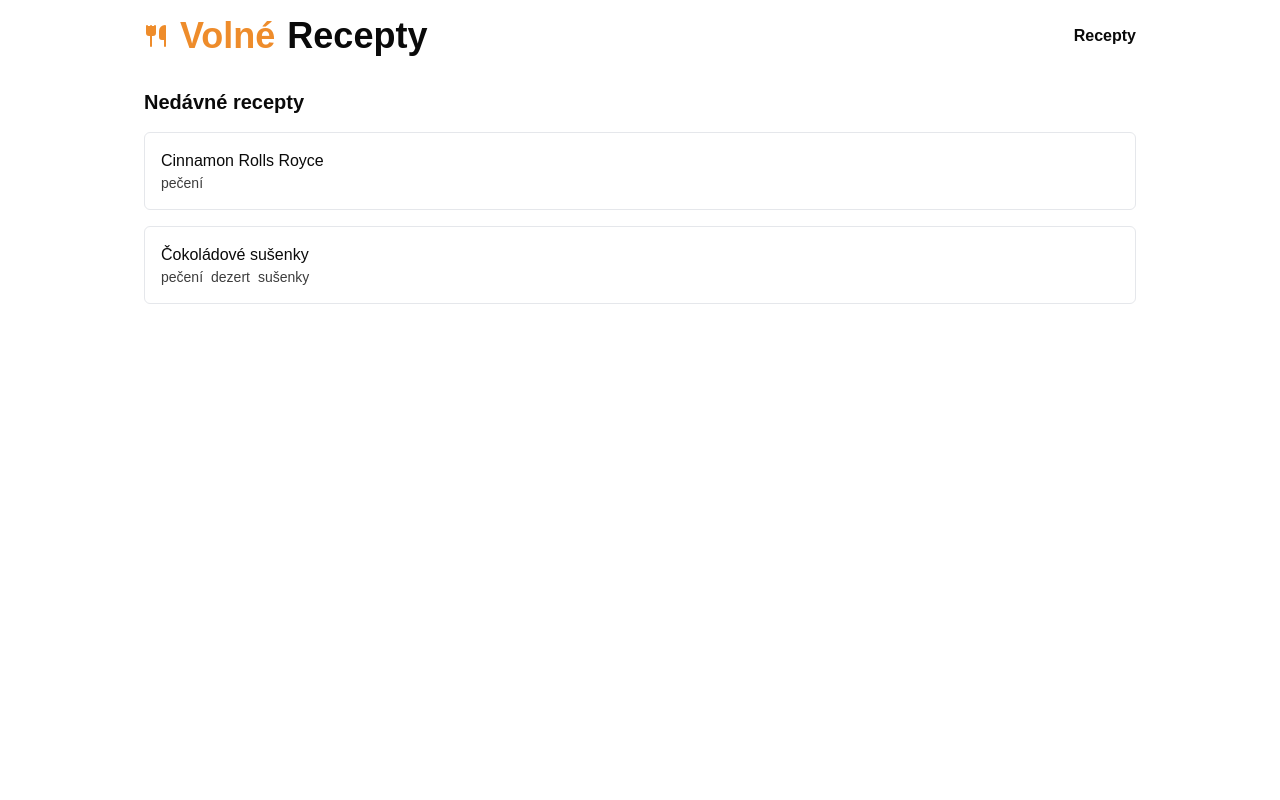
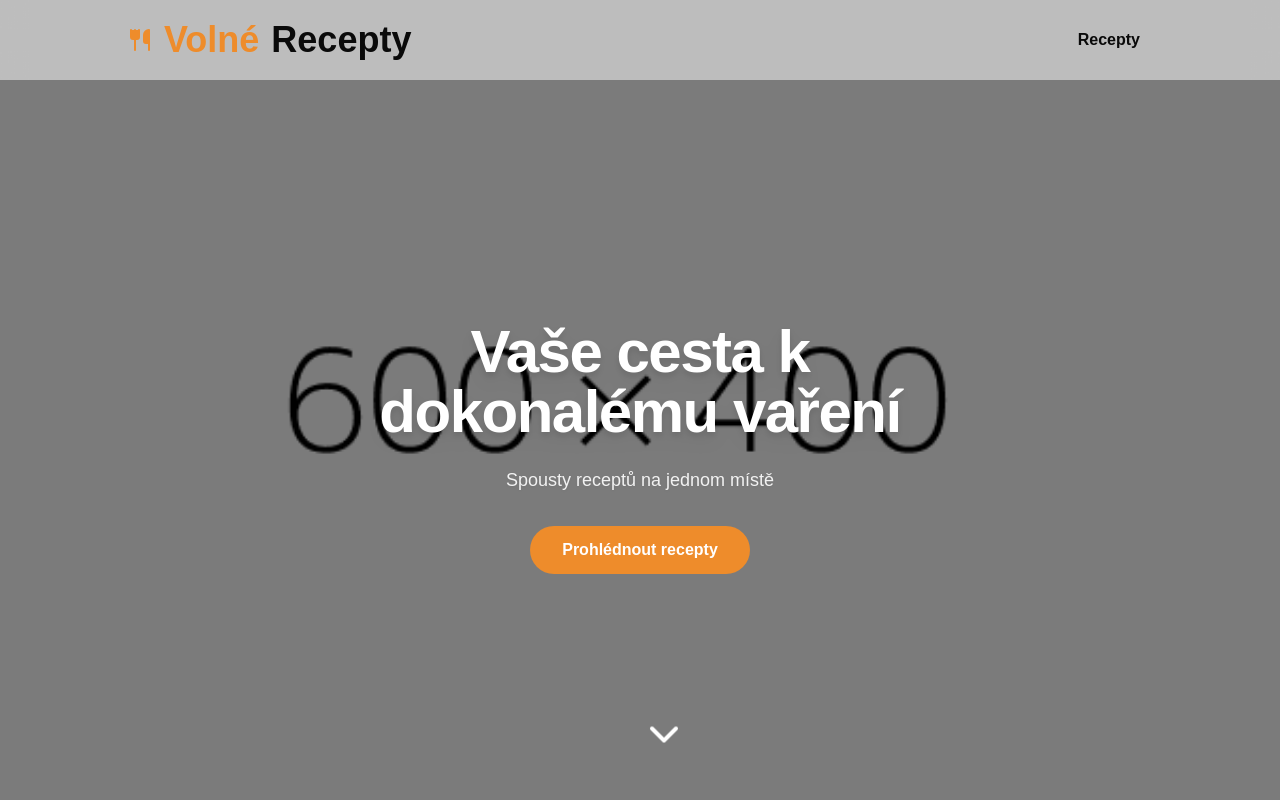
Before and after one commit to Fillipee/volne-recepty, a Next.js app: page / in a window 1280 px wide. Shown: the top 800 px of the page. Built offline with nearby package versions, Linux system fonts and the light colour scheme.

Commit message:
feat: homepage

```diff
--- /dev/null
+++ b/app/(homepage)/categories.tsx
@@ -0,0 +1,34 @@
+import Image from 'next/image';
+import Link from 'next/link';
+
+export default function Categories() {
+    const featuredCategories = ['Pečení', 'Zdravé', 'Rychlé recepty', 'Vegetariánské'];
+
+    return (
+        <section className="container mx-auto mb-24 max-w-screen-lg px-4">
+            <h2 className="mb-8 text-center text-3xl font-bold">Prozkoumejte kategorie</h2>
+            <div className="grid grid-cols-2 gap-6 md:grid-cols-4">
+                {featuredCategories.map((category) => (
+                    <Link
+                        key={category}
+                        href="#"
+                        className="group relative overflow-hidden rounded-2xl shadow-xl"
+                    >
+                        <div className="aspect-square">
+                            <Image
+                                src={`/images/placeholder.png`}
+                                alt={category}
+                                fill
+                                className="object-cover transition-transform duration-300 group-hover:scale-105"
+                            />
+                        </div>
+                        <div className="absolute inset-0 bg-black/40 transition-colors group-hover:bg-black/30" />
+                        <h3 className="absolute bottom-4 left-4 text-xl font-semibold text-white">
+                            {category}
+                        </h3>
+                    </Link>
+                ))}
+            </div>
+        </section>
+    );
+}
--- /dev/null
+++ b/app/(homepage)/hero-section.tsx
@@ -0,0 +1,41 @@
+import { ChevronDown } from 'lucide-react';
+import Image from 'next/image';
+import Link from 'next/link';
+
+export default function HeroSection() {
+    return (
+        <section className="relative h-screen min-h-[600px]">
+            <div className="absolute inset-0 -z-10">
+                <Image
+                    src="/images/placeholder.png"
+                    alt="Fresh baked goods"
+                    fill
+                    className="object-cover object-center"
+                    priority
+                />
+                <div className="absolute inset-0 bg-black/40" />
+            </div>
+
+            <div className="flex h-full items-center pt-24 text-center">
+                <div className="mx-auto max-w-2xl px-4">
+                    <h1 className="text-4xl font-bold tracking-tight text-white drop-shadow-lg sm:text-5xl lg:text-6xl">
+                        Vaše cesta k dokonalému vaření
+                    </h1>
+                    <p className="mx-auto mt-6 max-w-xl text-lg text-white/90 drop-shadow-sm">
+                        Spousty receptů na jednom místě
+                    </p>
+                    <div className="mt-8 flex justify-center gap-4">
+                        <Link
+                            href="/recepty"
+                            className="rounded-full bg-primary px-8 py-3 font-semibold text-white transition-transform hover:scale-105"
+                        >
+                            Prohlédnout recepty
+                        </Link>
+                    </div>
+                </div>
+            </div>
+
+            <ChevronDown className="absolute bottom-8 left-1/2 h-12 w-12 -translate-x-1/2 animate-bounce text-white" />
+        </section>
+    );
+}
--- /dev/null
+++ b/app/(homepage)/newest-recipes.tsx
@@ -0,0 +1,53 @@
+import { getSortedRecipesData } from '@/lib/recipes';
+import { RecipeData } from '@/lib/types';
+import Link from 'next/link';
+import Image from 'next/image';
+import { Clock } from 'lucide-react';
+
+export default function NewestRecipes() {
+    const recipes: RecipeData[] = getSortedRecipesData(6);
+
+    return (
+        <section className="container mx-auto mb-24 max-w-screen-lg px-4">
+            <h2 className="mb-8 text-center text-3xl font-bold">Nejnovější recepty</h2>
+            <div className="grid gap-8 md:grid-cols-2 lg:grid-cols-3">
+                {recipes.map((recipe) => (
+                    <article
+                        key={recipe.slug}
+                        className="group overflow-hidden rounded-2xl shadow-xl transition-transform duration-300 hover:scale-[1.02]"
+                    >
+                        <Link href={`/recepty/${recipe.slug}`} className="block">
+                            <div className="relative aspect-video">
+                                <Image
+                                    src={'/images/placeholder.png'}
+                                    alt={recipe.title}
+                                    fill
+                                    className="object-cover"
+                                />
+                            </div>
+                            <div className="bg-white p-6">
+                                <h3 className="mb-2 line-clamp-2 text-xl font-semibold">{recipe.title}</h3>
+                                <div className="mb-4 flex items-center gap-2 text-muted-foreground">
+                                    <Clock className="h-4 w-4" />
+                                    <span>{recipe.timeToCook}</span>
+                                </div>
+                                {recipe.tags && (
+                                    <div className="flex flex-wrap gap-2">
+                                        {recipe.tags.map((tag) => (
+                                            <span
+                                                key={tag}
+                                                className="rounded-full bg-accent px-3 py-1 text-xs font-medium"
+                                            >
+                                                {tag}
+                                            </span>
+                                        ))}
+                                    </div>
+                                )}
+                            </div>
+                        </Link>
+                    </article>
+                ))}
+            </div>
+        </section>
+    );
+}
--- /dev/null
+++ b/app/(homepage)/page.tsx
@@ -0,0 +1,17 @@
+import HeroSection from './hero-section';
+import Categories from './categories';
+import NewestRecipes from './newest-recipes';
+
+export default function Home() {
+    return (
+        <div className="relative -mt-20">
+            <HeroSection />
+
+            <div className="relative bg-white pt-24">
+                <Categories />
+
+                <NewestRecipes />
+            </div>
+        </div>
+    );
+}
--- a/app/layout.tsx
+++ b/app/layout.tsx
@@ -26,7 +26,7 @@ export default function RootLayout({
 }>) {
     return (
         <html lang="en">
-            <body className={`${geistSans.variable} ${geistMono.variable} antialiased`}>
+            <body className={`${geistSans.variable} ${geistMono.variable} mt-20 antialiased`}>
                 <Header />
                 {children}
                 <Toaster />
--- a/app/page.tsx
+++ /dev/null
@@ -1,31 +0,0 @@
-import { getSortedRecipesData } from '@/lib/recipes';
-import { RecipeData } from '@/lib/types';
-import Link from 'next/link';
-
-export default function Home() {
-    const recipes: RecipeData[] = getSortedRecipesData(6);
-
-    return (
-        <main className="mx-auto max-w-screen-lg p-4">
-            <h2 className="text-xl font-semibold">Nedávné recepty</h2>
-            <section>
-                {recipes.map((recipe) => (
-                    <div key={recipe.slug} className="my-4 rounded-md border border-gray-200 p-4">
-                        <h3>
-                            <Link href={`/recepty/${recipe.slug}`}>{recipe.title}</Link>
-                        </h3>
-                        {recipe.tags && (
-                            <ul className="flex gap-2">
-                                {recipe.tags.map((tag) => (
-                                    <li key={tag} className="text-sm text-muted-foreground">
-                                        {tag}
-                                    </li>
-                                ))}
-                            </ul>
-                        )}
-                    </div>
-                ))}
-            </section>
-        </main>
-    );
-}
--- a/components/header.tsx
+++ b/components/header.tsx
@@ -3,7 +3,8 @@ import Link from 'next/link';
 
 export default function Header() {
     return (
-        <header className="mx-auto flex max-w-screen-lg items-center justify-between p-4">
+        <header className="fixed top-0 z-50 h-20 w-full bg-white/50 p-4 backdrop-blur-md">
+            <div className="mx-auto flex h-full max-w-screen-lg items-center justify-between">
                 <h1 className="text-4xl font-bold">
                     <Link href="/" className="flex items-center gap-3">
                         <Utensils className="fill-primary stroke-primary" />
@@ -13,12 +14,16 @@ export default function Header() {
                 <nav>
                     <ul className="flex gap-4">
                         <li>
-                        <Link href="/recepty" className="font-semibold hover:underline">
+                            <Link
+                                href="/recepty"
+                                className="rounded-lg px-3 py-2 font-semibold transition-colors hover:bg-white/20"
+                            >
                                 Recepty
                             </Link>
                         </li>
                     </ul>
                 </nav>
+            </div>
         </header>
     );
 }
```
Lines whose indentation alone changed are shown as unchanged.
